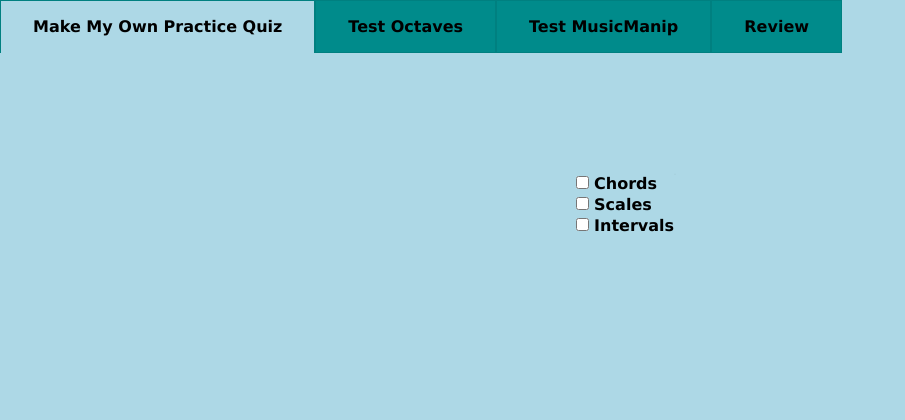
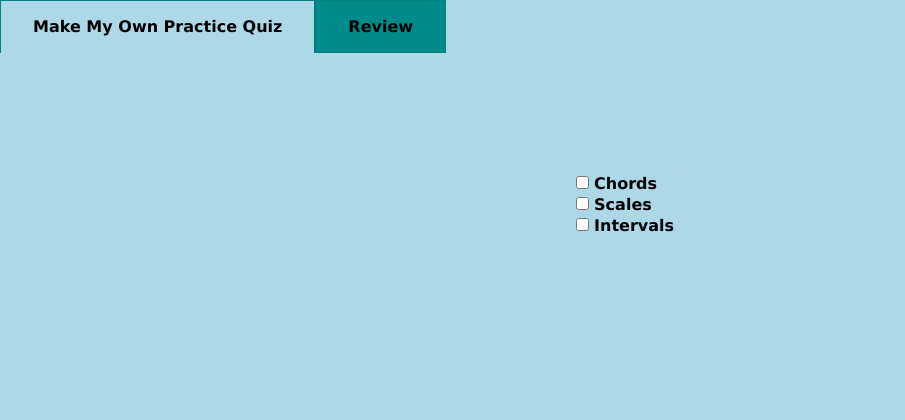
Before and after one commit to ihchen/Capstone, a PHP site: page / in a window 1280 px wide. Shown: the top 420 px of the page, without its empty margins (0-905 px from the left). Run offline with PHP 8.4, Linux system fonts and the light colour scheme.

Commit message:
updated documentation

```diff
--- a/phpincludes/navbar.php
+++ b/phpincludes/navbar.php
@@ -1,17 +1,15 @@
 
 <nav id = "nav" role = "navigation">
-  <!-- <div id = "navicon"> -->
   <a href = "#nav" id = "navicon" title = "Show Menu">&#9776;</a>
   <a href = "#" id = "navicon" title = "Hide Menu">&#9776;</a>
-<!-- </div> -->
   <ul>
     <li <?php if ($thisPage == 'Make My Own Practice Quiz'){echo 'id = "currentpage"';} ?>>
       <a href = "index.php" class = "menu-item" title = "Select from a list sonorities you would like to practice identifying.">
         Make My Own Practice Quiz</a></li>
-    <li <?php if ($thisPage == 'Test Octaves'){echo 'id = "currentpage"';} ?>>
+    <!-- <li <?php if ($thisPage == 'Test Octaves'){echo 'id = "currentpage"';} ?>>
       <a href = "testOctave.php" class = "menu-item">Test Octaves</a></li>
     <li <?php if ($thisPage == 'Test MusicManip'){echo 'id = "currentpage"';} ?>>
-      <a href = "testMusicManip.php" class = "menu-item">Test MusicManip</a></li>
+      <a href = "testMusicManip.php" class = "menu-item">Test MusicManip</a></li> -->
     <li <?php if ($thisPage == 'Review'){echo 'id = "currentpage"';} ?>>
       <a href = "selectSample.php" class = "menu-item">Review</a></li>
   </ul>
--- a/scripts/QuestionGenerator.js
+++ b/scripts/QuestionGenerator.js
@@ -4,6 +4,7 @@
  * over which the user would like to be tested.
  * @class QuestionGenerator
  * @constructor
+ * @param {Integer[]} list
  */
 function QuestionGenerator(list) {
 
```
